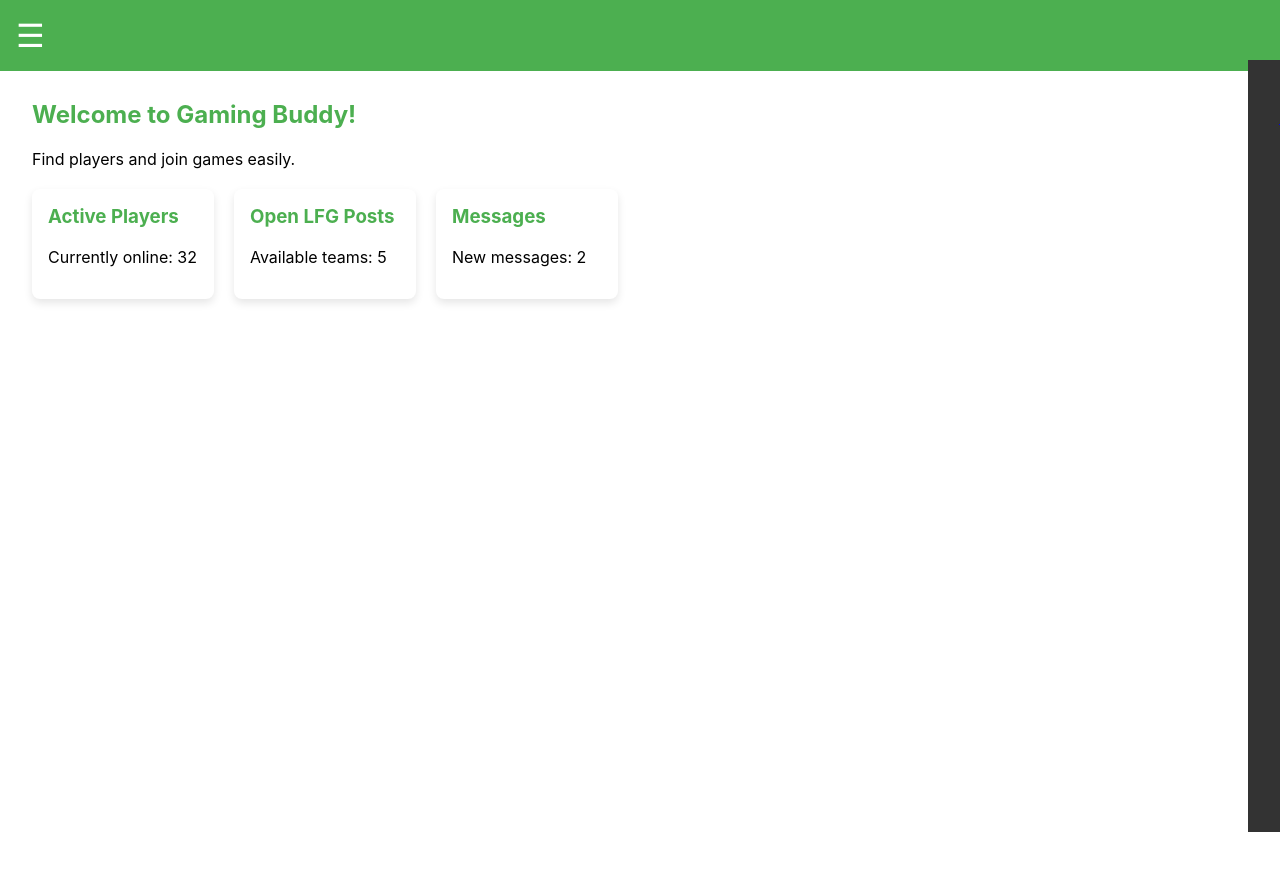
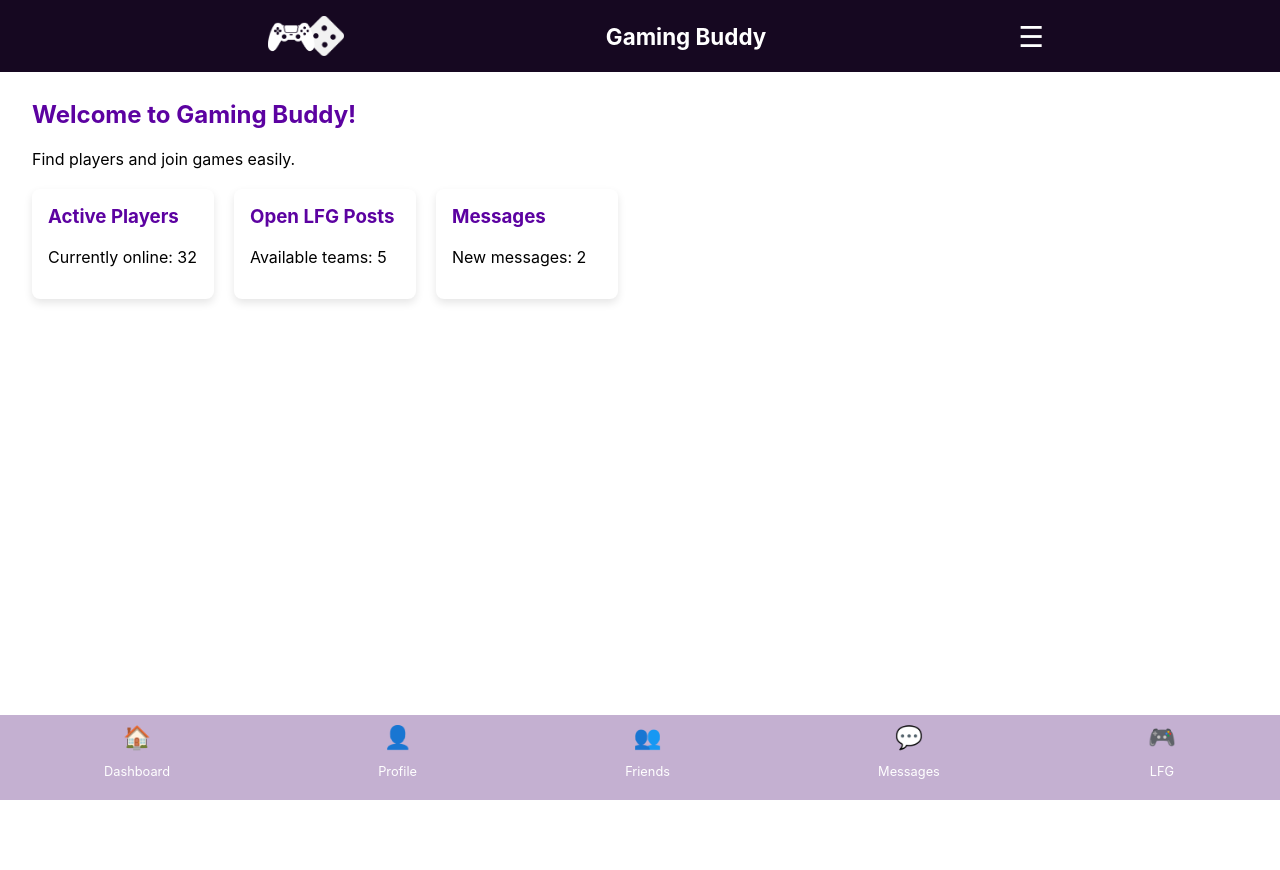
Before and after one commit to gdev15/game-buddy-app, a React (Create React App) app: page /dashboard in a window 1280 px wide. Shown: the top 870 px of the page. Before the commit the page ends 800 px from the top, so only its background shows below. Built offline with nearby package versions, Linux system fonts and the light colour scheme; no server answers.

Commit message:
- Created Header.js and Footer.js components for consistent layout across pages - Refactored Profile.js to include shared Header and Footer - Ensured correct component imports and resolved file path issues - Verified that user profile updates persist to MongoDB and can be viewed in Atlas

```diff
--- a/src/components/Dashboard.css
+++ b/src/components/Dashboard.css
@@ -4,57 +4,49 @@
   height: 100vh;
 }
 
-/* Header */
-.dashboard-header {
+/* Fullscreen Overlay */
+.menu-overlay {
   position: fixed;
   top: 0;
   left: 0;
   width: 100%;
-  padding: 1rem;
-  background-color: #4CAF50;
+  height: 100%;
+  background-color: #1a1a1a;
   color: white;
-  text-align: center;
-  font-size: 1.5rem;
   display: flex;
-  justify-content: space-between;
+  flex-direction: column;
   align-items: center;
+  justify-content: center;
+  z-index: 999;
 }
 
-/* Hamburger Menu */
-.hamburger {
+.menu-links {
+  list-style: none;
+  padding: 0;
+  text-align: center;
+}
+
+.menu-links li {
+  margin: 1.5rem 0;
+  font-size: 1.5rem;
+}
+
+.menu-links a {
+  color: white;
+  text-decoration: none;
+  transition: color 0.2s ease;
+}
+
+.menu-links a:hover {
+  color: #00bcd4;
+}
+
+.close-icon {
+  position: absolute;
+  top: 1.5rem;
+  right: 2rem;
   font-size: 2rem;
   cursor: pointer;
-}
-
-/* Sidebar */
-.dashboard-sidebar {
-  width: 250px;
-  padding: 1rem;
-  background-color: #333;
-  color: white;
-  position: fixed;
-  top: 60px;
-  right: -250px;
-  height: calc(100% - 60px);
-  transition: right 0.3s ease;
-}
-
-.dashboard-sidebar.open {
-  right: 0;
-}
-
-.dashboard-sidebar ul {
-  list-style: none;
-  padding: 0;
-}
-
-.dashboard-sidebar li {
-  padding: 15px;
-  cursor: pointer;
-}
-
-.dashboard-sidebar li:hover {
-  background-color: #555;
 }
 
 /* Main Content */
@@ -62,10 +54,11 @@
   margin-left: 0;
   padding: 2rem;
   padding-top: 80px;
+  height: 100%;
 }
 
 .dashboard-content h2 {
-  color: #4CAF50;
+  color: #5C02A1;
 }
 
 .dashboard-cards {
@@ -87,7 +80,7 @@
 
 .card h3 {
   margin-top: 0;
-  color: #4CAF50;
+  color: #5C02A1;
 }
 
 .card:hover {
--- a/src/components/Dashboard.js
+++ b/src/components/Dashboard.js
@@ -1,6 +1,8 @@
 import React, { useState } from 'react';
 import './Dashboard.css';
 import { Link } from 'react-router-dom';
+import Header from './Header';
+import Footer from './Footer';
 
 const Dashboard = () => {
   const [menuOpen, setMenuOpen] = useState(false);
@@ -10,24 +12,10 @@ const Dashboard = () => {
   };
 
   return (
-    <div className="dashboard">
+    <>
+       <div className="dashboard">
       {/* Header */}
-      <header className="dashboard-header">
-        <div className="hamburger" onClick={toggleMenu}>
-          ☰
-        </div>
-      </header>
-
-      {/* Sidebar */}
-      <aside className={`dashboard-sidebar ${menuOpen ? 'open' : ''}`}>
-        <ul>
-          <li><Link to="/profile">Profile</Link></li>
-          <li>Friends</li>
-          <li>Messages</li>
-          <li>LFG</li>
-        </ul>
-      </aside>
-
+      <Header />
       {/* Main Content */}
       <main className="dashboard-content">
         <section>
@@ -50,7 +38,14 @@ const Dashboard = () => {
           </div>
         </section>
       </main>
-    </div>
+
+        {/* Footer Navigation */}
+      <Footer />
+      </div>
+
+    </>
+
+
   );
 };
 
--- /dev/null
+++ b/src/components/Footer.css
@@ -0,0 +1,38 @@
+/* Footer */
+.dashboard-footer {
+    position: fixed;
+    bottom: 0;
+    left: 0;
+    width: 100%;
+    background-color: #c4b0d1;
+    color: white;
+    display: flex;
+    justify-content: space-around;
+    align-items: center;
+    padding: 0.5rem 0;
+    z-index: 1000;
+
+  }
+
+  .footer-item {
+    display: flex;
+    flex-direction: column;
+    align-items: center;
+    font-size: 0.8rem;
+  }
+
+  .footer-item span {
+    font-size: 1.4rem;
+    margin-bottom: 0.2rem;
+  }
+
+  .footer-item a {
+    color: white;
+    text-decoration: none;
+    text-align: center;
+    transition: color 0.2s;
+  }
+
+  .footer-item a:hover {
+    color: #00bcd4;
+  }
--- /dev/null
+++ b/src/components/Footer.js
@@ -0,0 +1,27 @@
+import React from 'react';
+import { Link } from 'react-router-dom';
+import './Footer.css'; // optional if you separate styling
+
+const Footer = () => {
+  return (
+    <footer className="dashboard-footer">
+      <div className="footer-item">
+        <Link to="/Dashboard"><span role="img" aria-label="dashboard">🏠</span><p>Dashboard</p></Link>
+      </div>
+      <div className="footer-item">
+        <Link to="/profile"><span role="img" aria-label="profile">👤</span><p>Profile</p></Link>
+      </div>
+      <div className="footer-item">
+        <Link to="/friends"><span role="img" aria-label="friends">👥</span><p>Friends</p></Link>
+      </div>
+      <div className="footer-item">
+        <Link to="/messages"><span role="img" aria-label="messages">💬</span><p>Messages</p></Link>
+      </div>
+      <div className="footer-item">
+        <Link to="/lfg"><span role="img" aria-label="lfg">🎮</span><p>LFG</p></Link>
+      </div>
+    </footer>
+  );
+};
+
+export default Footer;
--- /dev/null
+++ b/src/components/Header.css
@@ -0,0 +1,32 @@
+/* Header */
+.dashboard-header {
+    position: fixed;
+    top: 0;
+    left: 0;
+    width: 100%;
+    padding: 1rem;
+    background-color: #160821;
+    color: white;
+    text-align: center;
+    font-size: 1.5rem;
+    display: flex;
+    justify-content: space-evenly;
+    align-items: center;
+  }
+
+  /* Hamburger Menu */
+  .logo {
+    font-weight: bold;
+    font-size: 1.4rem;
+  }
+
+  .hamburger {
+    font-size: 1.8rem;
+    cursor: pointer;
+  }
+
+  /* Logo */
+  .logo-img {
+    height: 40px;
+    margin-right: 10px;
+  }
--- /dev/null
+++ b/src/components/Header.js
@@ -0,0 +1,37 @@
+import React, { useState } from 'react';
+import { Link } from 'react-router-dom';
+import logo from '../assets/images/logo.png';
+import './Header.css'; // optional if you split styling
+
+const Header = () => {
+  const [menuOpen, setMenuOpen] = useState(false);
+
+  const toggleMenu = () => setMenuOpen(!menuOpen);
+
+  return (
+    <>
+      <header className="dashboard-header">
+        <img className="logo-img" src={logo} alt="logo" />
+        <div className="logo">Gaming Buddy</div>
+        <div className="hamburger" onClick={toggleMenu}>
+          ☰
+        </div>
+      </header>
+
+      {menuOpen && (
+        <div className="menu-overlay">
+          <div className="close-icon" onClick={toggleMenu}>✕</div>
+          <ul className="menu-links">
+            <li><Link to="/Dashboard" onClick={toggleMenu}>Dashboard</Link></li>
+            <li><Link to="/profile" onClick={toggleMenu}>Profile</Link></li>
+            <li><Link to="/friends" onClick={toggleMenu}>Friends</Link></li>
+            <li><Link to="/messages" onClick={toggleMenu}>Messages</Link></li>
+            <li><Link to="/lfg" onClick={toggleMenu}>LFG</Link></li>
+          </ul>
+        </div>
+      )}
+    </>
+  );
+};
+
+export default Header;
--- a/src/components/Profile.js
+++ b/src/components/Profile.js
@@ -1,6 +1,8 @@
 import { useEffect, useState } from 'react';
 import axios from 'axios';
 import './Profile.css';
+import Header from './Header';
+import Footer from './Footer';
 
 const ProfilePage = () => {
   const userId = "123456"; // Replace with Firebase UID or however you're tracking users
@@ -55,6 +57,8 @@ const ProfilePage = () => {
   };
 
   return (
+    <>
+      <Header />
       <div className="profile-page">
         <h2>User Profile</h2>
         <form onSubmit={handleSubmit}>
@@ -107,6 +111,10 @@ const ProfilePage = () => {
 
         {statusMsg && <p>{statusMsg}</p>}
       </div>
+      <Footer />
+
+    </>
+
   );
 };
 
```
Also changed, not shown: src/assets/images/logo.png (added). Lines whose indentation alone changed are shown as unchanged.
